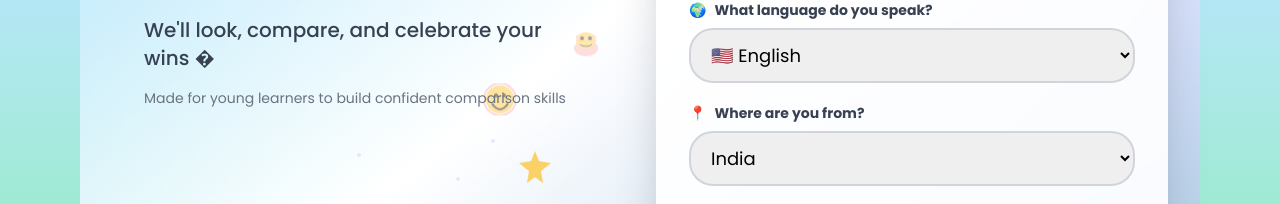
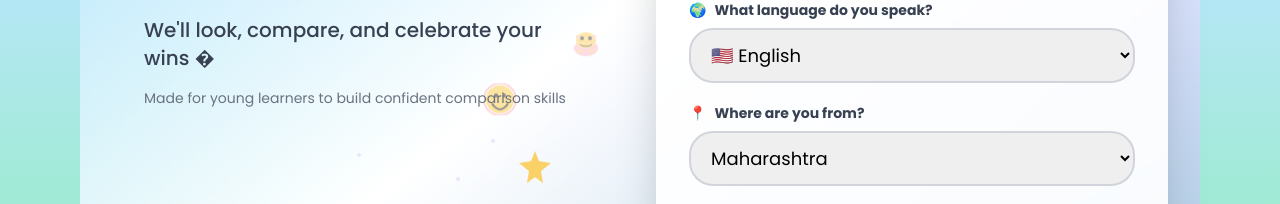
Before and after one commit to ParijatSutradhar04/Comparison-Tutor, a React (Vite) app: page / in a window 1280 px wide. Shown: the part 564-768 px from the top of the page. Built offline with nearby package versions, Linux system fonts and the light colour scheme.

Commit message:
Changed the location drop-down list to include Indian states instead of countries

```diff
--- a/src/components/OnboardingForm.tsx
+++ b/src/components/OnboardingForm.tsx
@@ -12,7 +12,7 @@ export default function OnboardingForm({ onComplete }: OnboardingFormProps) {
     name: '',
     class: 3,
     nativeLanguage: 'en',
-    location: 'India'
+    location: 'Maharashtra'
   })
 
   const [funMode, setFunMode] = useState(true)
@@ -24,11 +24,37 @@ export default function OnboardingForm({ onComplete }: OnboardingFormProps) {
   ]
 
   const locations = [
-    'India',
-    'United States',
-    'United Kingdom',
-    'Canada',
-    'Australia'
+    'Andhra Pradesh',
+    'Arunachal Pradesh',
+    'Assam',
+    'Bihar',
+    'Chhattisgarh',
+    'Goa',
+    'Gujarat',
+    'Haryana',
+    'Himachal Pradesh',
+    'Jharkhand',
+    'Karnataka',
+    'Kerala',
+    'Madhya Pradesh',
+    'Maharashtra',
+    'Manipur',
+    'Meghalaya',
+    'Mizoram',
+    'Nagaland',
+    'Odisha',
+    'Punjab',
+    'Rajasthan',
+    'Sikkim',
+    'Tamil Nadu',
+    'Telangana',
+    'Tripura',
+    'Uttar Pradesh',
+    'Uttarakhand',
+    'West Bengal',
+    'Delhi',
+    'Jammu and Kashmir',
+    'Ladakh'
   ]
 
   const handleSubmit = (e: React.FormEvent) => {
```
